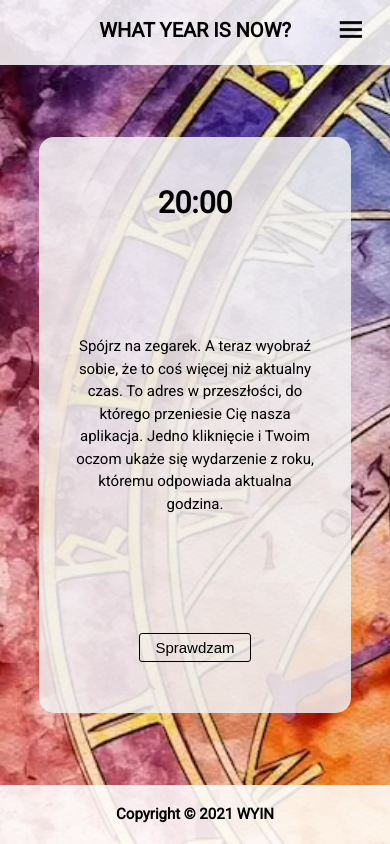
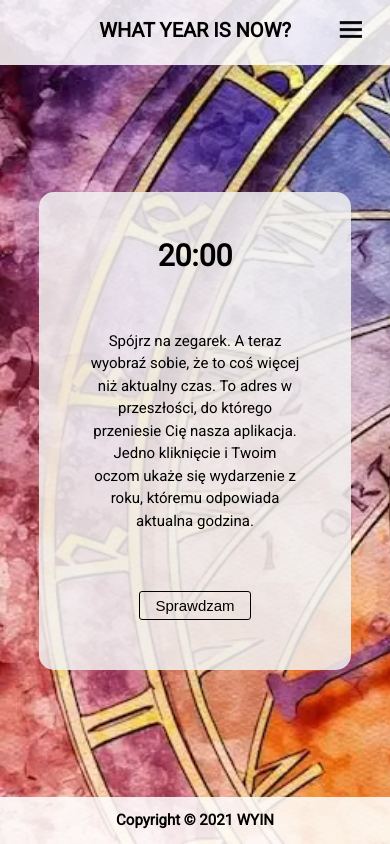
Before and after one commit to lukaszmielczarekdev/wyin-fe-webapp, a React app: page / in a window 390 px wide. Built offline with nearby package versions, Linux system fonts and the light colour scheme.

Commit message:
WYIN-209 improve responsiveness

```diff
--- a/src/components/App.css
+++ b/src/components/App.css
@@ -1,72 +1,81 @@
 .app-container {
-  display: grid;
-  height: 100vh;
-  width: 100vw;
-  grid-template-rows: 7fr 86fr 7fr;
+  display: flex;
+  flex-direction: column;
+  flex: auto;
+  align-content: center;
+  justify-content: space-between;
+}
+
+.main-container {
+  margin: 0 auto 0 auto;
+  width: 100%;
+  display: flex;
+  align-items: center;
+  justify-content: center;
 }
 
 /* background */
 @media screen and (min-width: 1921px) {
-  .no-webp body {
+  .no-webp .app-container {
     background: url(/src/images/background/background_light_3840.jpg);
     overflow: scroll;
-    max-height: 100vh;
+    min-height: 100vh;
     background-size: cover;
     background-repeat: no-repeat;
   }
-  .webp body {
+  .webp .app-container {
     background: url(/src/images/background/background_light_3840.webp);
     overflow: scroll;
-    max-height: 100vh;
+    min-height: 100vh;
     background-size: cover;
     background-repeat: no-repeat;
   }
 }
 @media screen and (max-width: 1920px) {
-  .no-webp body {
+  .no-webp .app-container {
     background: url(/src/images/background/background_light_1920.jpg);
     overflow: scroll;
-    max-height: 100vh;
+    min-height: 100vh;
     background-size: cover;
     background-repeat: no-repeat;
   }
-  .webp body {
+  .webp .app-container {
     background: url(/src/images/background/background_light_1920.webp);
     overflow: scroll;
-    max-height: 100vh;
+    min-height: 100vh;
     background-size: cover;
     background-repeat: no-repeat;
   }
 }
 @media screen and (max-width: 1280px) {
-  .no-webp body {
+  .no-webp .app-container {
     background: url(/src/images/background/background_light_1280.jpg);
     overflow: scroll;
-    max-height: 100vh;
+    min-height: 100vh;
     background-size: cover;
     background-repeat: no-repeat;
   }
-  .webp body {
+  .webp .app-container {
     background: url(/src/images/background/background_light_1280.webp);
     overflow: scroll;
-    max-height: 100vh;
+    min-height: 100vh;
     background-size: cover;
     background-repeat: no-repeat;
   }
 }
 
 @media screen and (max-width: 640px) {
-  .no-webp body {
+  .no-webp .app-container {
     background: url(/src/images/background/background_light_960.jpg);
     overflow: scroll;
-    max-height: 100vh;
+    min-height: 100vh;
     background-size: cover;
     background-repeat: no-repeat;
   }
-  .webp body {
+  .webp .app-container {
     background: url(/src/images/background/background_light_960.webp);
     overflow: scroll;
-    max-height: 100vh;
+    min-height: 100vh;
     background-size: cover;
     background-repeat: no-repeat;
   }
--- a/src/components/App.js
+++ b/src/components/App.js
@@ -13,7 +13,7 @@ export default function App() {
   return (
     <div className="app-container">
       <NavBar />
-      <main>
+      <main className="main-container">
         <Switch>
           <Route path="/about" component={About} />
           <Route path="/" component={MainSection} />
--- a/src/components/mainSection.css
+++ b/src/components/mainSection.css
@@ -18,8 +18,8 @@
   justify-items: center;
   align-items: center;
   border-radius: 15px;
-  padding-top: 1rem;
-  padding-bottom: 1rem;
+  padding: 2rem;
+  margin: 2rem;
   background-color: rgb(242, 242, 242, 0.85);
   width: 80%;
   height: 80%;
```
